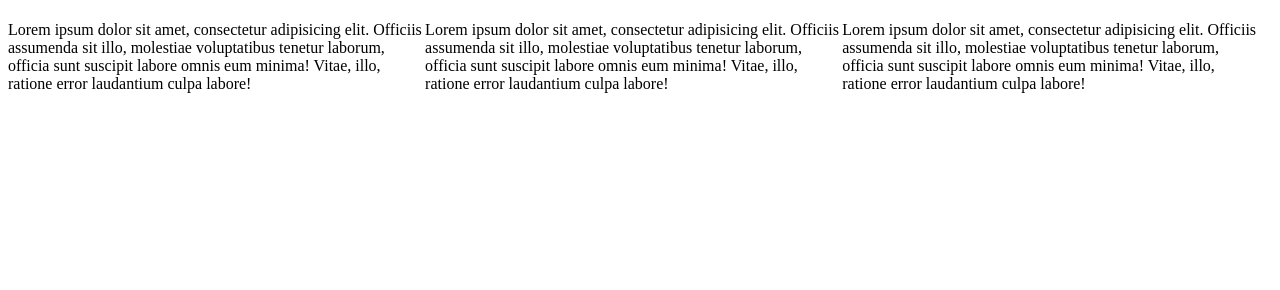
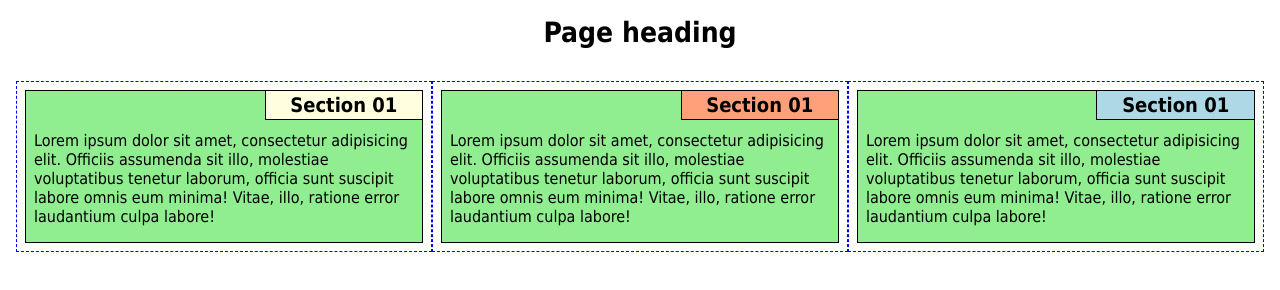
Before and after one commit to akupaka/coursera-web4, a plain HTML site: page module2-solution/index.html in a window 1280 px wide. Drawn offline with Linux system fonts and the light colour scheme.

Commit message:
module2 submit

```diff
--- a/module2-solution/css/style.css
+++ b/module2-solution/css/style.css
@@ -1,18 +1,112 @@
-section {
-    width: 33%;
-    float: left;
+* {
+	box-sizing: border-box;
+	margin: 0;
+	padding: 0;
 }
 
+body {
+	padding: 1em;
+
+	font-family: Tahoma, sans-serif;
+	font-size: 12pt;
+}
+
+h1 {
+	text-align: center;
+	font-size: 1.75em;
+}
+
+.section-container {
+	margin-top: 2em;
+}
+
+.section-section {
+	float: left;
+	padding: 0.5em; /*.section-content=margin*/
+
+	border: 1px dashed blue;
+}
+
+.section-border {
+	border: 1px solid black;
+}
+
+.section-content {
+	position: relative;
+	/*margin: 0.5em; /*.section-section=padding*/
+	background: lightgreen repeat;
+}
+
+.section-title {
+	position: absolute;
+	right: -1px;
+	top: -1px;
+
+	padding: 0.1em;
+
+	text-align: center;
+	font-weight: bold;
+	font-size: 1.25em;
+}
+
+#section01 .section-title {
+	background: lightyellow repeat;
+}
+
+#section02 .section-title {
+	background: lightsalmon repeat;
+}
+
+#section03 .section-title {
+	background: lightblue repeat;
+}
+
+.section-text {
+	margin-top: 2em;
+	padding: 0.5em 0.5em 1em;
+}
+
+
+/*   Mobile Layout   */
 @media screen and (max-width: 767px) {
-    section {
-        width: 100%;
-    }
+
+	.sl-1, .sl-2 {
+		width: 100%;
+	}
+
 }
+
+/*   Tablet Layout   */
 @media screen and (min-width: 768px) and (max-width: 991px) {
-    section {
-        width: 50%;
-    }
+
+	.sl-1 {
+		width: 50%;
+	}
+
+	.sl-1 .section-title {
+		width: 40%;
+	}
+
+	.sl-2 {
+		width: 100%;
+	}
+
+	.sl-2 .section-title {
+		width: 20%;
+	}
+
 }
+
+/*   Desktop Layout   */
 @media screen and (min-width: 992px) {
 
+	.section-title {
+		width: 40%;
+	}
+
+
+	.sl-1, .sl-2 {
+		width: 33.33%;
+	}
+
 }
--- a/module2-solution/index.html
+++ b/module2-solution/index.html
@@ -2,19 +2,47 @@
 <html lang="en">
 
 <head>
-    <meta charset="UTF-8">
-    <title>Document</title>
-    <link rel="stylesheet" type="text/css" href="css/style.css">
+	<meta charset="UTF-8">
+	<title>Document</title>
+	<link rel="stylesheet" type="text/css" href="css/style.css">
 </head>
 
 <body>
-    <h1></h1>
-    <section>Lorem ipsum dolor sit amet, consectetur adipisicing elit. Officiis assumenda sit illo, molestiae voluptatibus tenetur
-        laborum, officia sunt suscipit labore omnis eum minima! Vitae, illo, ratione error laudantium culpa labore!</section>
-    <section>Lorem ipsum dolor sit amet, consectetur adipisicing elit. Officiis assumenda sit illo, molestiae voluptatibus tenetur
-        laborum, officia sunt suscipit labore omnis eum minima! Vitae, illo, ratione error laudantium culpa labore!</section>
-    <section>Lorem ipsum dolor sit amet, consectetur adipisicing elit. Officiis assumenda sit illo, molestiae voluptatibus tenetur
-        laborum, officia sunt suscipit labore omnis eum minima! Vitae, illo, ratione error laudantium culpa labore!</section>
+	<h1>Page heading</h1>
+
+	<div class="section-container">
+
+		<div id="section01" class="section-section sl-1">
+			<div class="section-content section-border">
+				<div class="section-title section-border">Section 01</div>
+				<div class="section-text">
+					Lorem ipsum dolor sit amet, consectetur adipisicing elit. Officiis assumenda sit illo, molestiae voluptatibus tenetur laborum,
+					officia sunt suscipit labore omnis eum minima! Vitae, illo, ratione error laudantium culpa labore!
+				</div>
+			</div>
+		</div>
+
+		<div id="section02" class="section-section sl-1">
+			<div class="section-content section-border">
+				<div class="section-title section-border">Section 01</div>
+				<div class="section-text">
+					Lorem ipsum dolor sit amet, consectetur adipisicing elit. Officiis assumenda sit illo, molestiae voluptatibus tenetur laborum,
+					officia sunt suscipit labore omnis eum minima! Vitae, illo, ratione error laudantium culpa labore!
+				</div>
+			</div>
+		</div>
+
+		<div id="section03" class="section-section sl-2">
+			<div class="section-content section-border">
+				<div class="section-title section-border">Section 01</div>
+				<div class="section-text">
+					Lorem ipsum dolor sit amet, consectetur adipisicing elit. Officiis assumenda sit illo, molestiae voluptatibus tenetur laborum,
+					officia sunt suscipit labore omnis eum minima! Vitae, illo, ratione error laudantium culpa labore!
+				</div>
+			</div>
+		</div>
+
+	</div>
 </body>
 
 </html>
```
